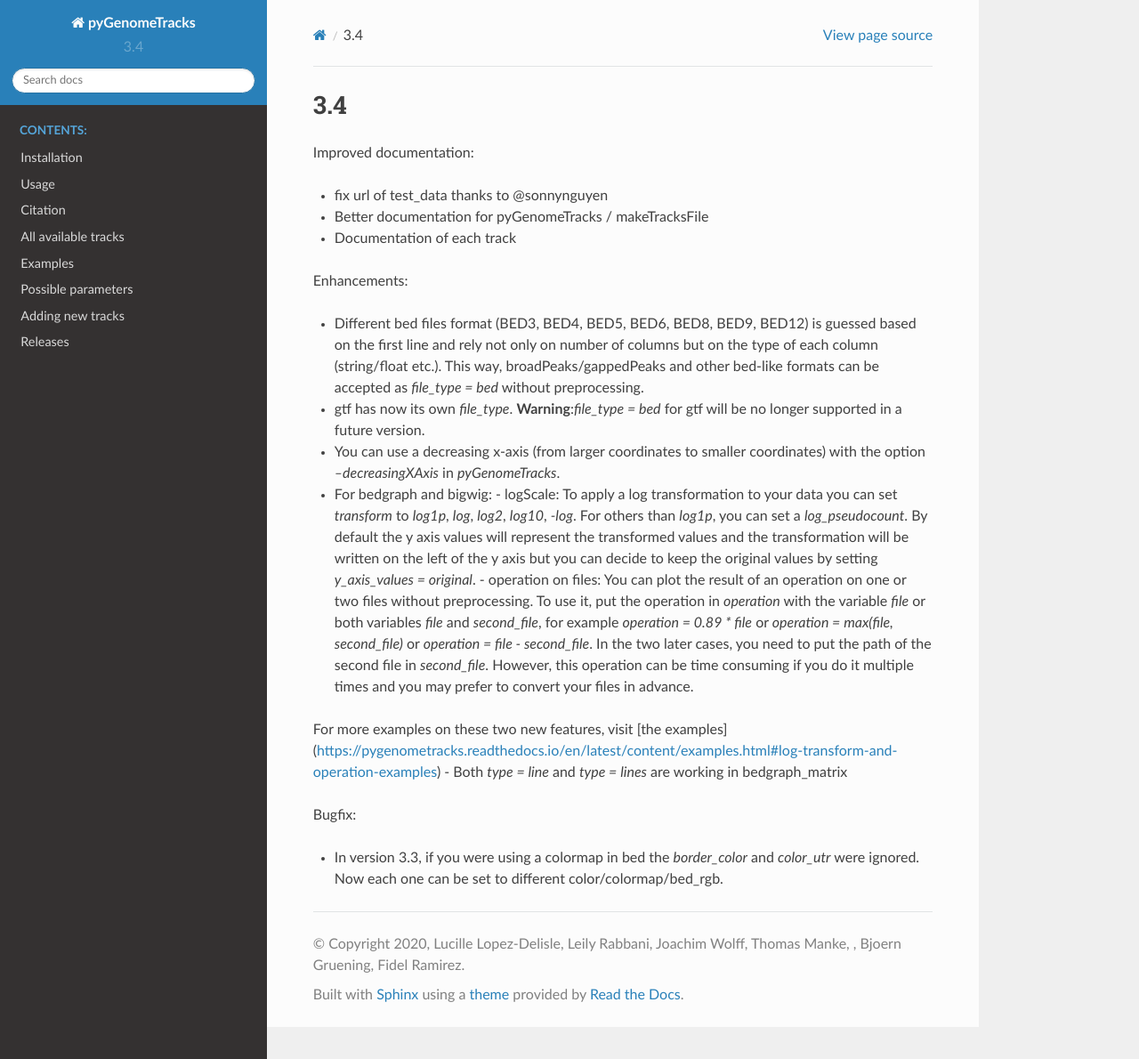
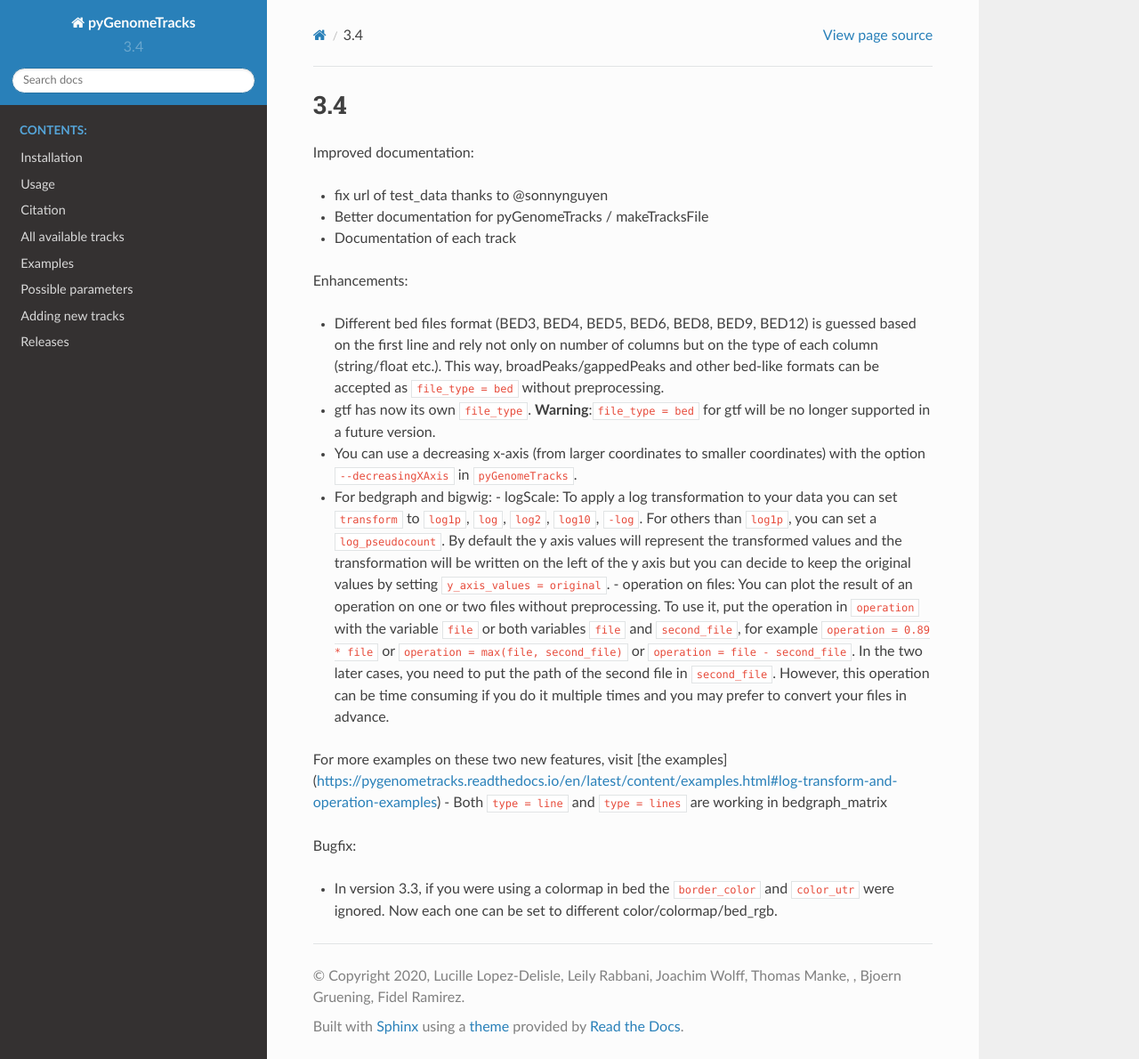
Before and after one commit to deeptools/pyGenomeTracks, a Sphinx documentation site: the page built from docs/content/releases/3.4.rst, in a window 1280 px wide and 1190 px high. Shown: the whole window at 89% size. Built offline with Sphinx 7.4.7 and the Read the Docs theme 2.0.0, drawn with Linux system fonts in a browser that asks for light colours.

Commit message:
inline code correction

```diff
--- a/docs/content/releases/3.4.rst
+++ b/docs/content/releases/3.4.rst
@@ -9,15 +9,15 @@
 
 Enhancements:
 
-- Different bed files format (BED3, BED4, BED5, BED6, BED8, BED9, BED12) is guessed based on the first line and rely not only on number of columns but on the type of each column (string/float etc.). This way, broadPeaks/gappedPeaks and other bed-like formats can be accepted as `file_type = bed` without preprocessing.
-- gtf has now its own `file_type`. **Warning**:`file_type = bed` for gtf will be no longer supported in a future version.
-- You can use a decreasing x-axis (from larger coordinates to smaller coordinates) with the option `--decreasingXAxis` in `pyGenomeTracks`.
+- Different bed files format (BED3, BED4, BED5, BED6, BED8, BED9, BED12) is guessed based on the first line and rely not only on number of columns but on the type of each column (string/float etc.). This way, broadPeaks/gappedPeaks and other bed-like formats can be accepted as ``file_type = bed`` without preprocessing.
+- gtf has now its own ``file_type``. **Warning**:``file_type = bed`` for gtf will be no longer supported in a future version.
+- You can use a decreasing x-axis (from larger coordinates to smaller coordinates) with the option ``--decreasingXAxis`` in ``pyGenomeTracks``.
 - For bedgraph and bigwig:
-  - logScale: To apply a log transformation to your data you can set `transform` to `log1p`, `log`, `log2`, `log10`, `-log`. For others than `log1p`, you can set a `log_pseudocount`. By default the y axis values will represent the transformed values and the transformation will be written on the left of the y axis but you can decide to keep the original values by setting `y_axis_values = original`.
-  - operation on files: You can plot the result of an operation on one or two files without preprocessing. To use it, put the operation in `operation` with the variable `file` or both variables `file` and `second_file`, for example `operation = 0.89 * file` or `operation = max(file, second_file)` or `operation = file - second_file`. In the two later cases, you need to put the path of the second file in `second_file`. However, this operation can be time consuming if you do it multiple times and you may prefer to convert your files in advance.
+  - logScale: To apply a log transformation to your data you can set ``transform`` to ``log1p``, ``log``, ``log2``, ``log10``, ``-log``. For others than ``log1p``, you can set a ``log_pseudocount``. By default the y axis values will represent the transformed values and the transformation will be written on the left of the y axis but you can decide to keep the original values by setting ``y_axis_values = original``.
+  - operation on files: You can plot the result of an operation on one or two files without preprocessing. To use it, put the operation in ``operation`` with the variable ``file`` or both variables ``file`` and ``second_file``, for example ``operation = 0.89 * file`` or ``operation = max(file, second_file)`` or ``operation = file - second_file``. In the two later cases, you need to put the path of the second file in ``second_file``. However, this operation can be time consuming if you do it multiple times and you may prefer to convert your files in advance.
 For more examples on these two new features, visit [the examples](https://pygenometracks.readthedocs.io/en/latest/content/examples.html#log-transform-and-operation-examples)
-- Both `type = line` and `type = lines` are working in bedgraph_matrix
+- Both ``type = line`` and ``type = lines`` are working in bedgraph_matrix
 
 Bugfix:
 
-- In version 3.3, if you were using a colormap in bed the `border_color` and `color_utr` were ignored. Now each one can be set to different color/colormap/bed_rgb.
+- In version 3.3, if you were using a colormap in bed the ``border_color`` and ``color_utr`` were ignored. Now each one can be set to different color/colormap/bed_rgb.
```
